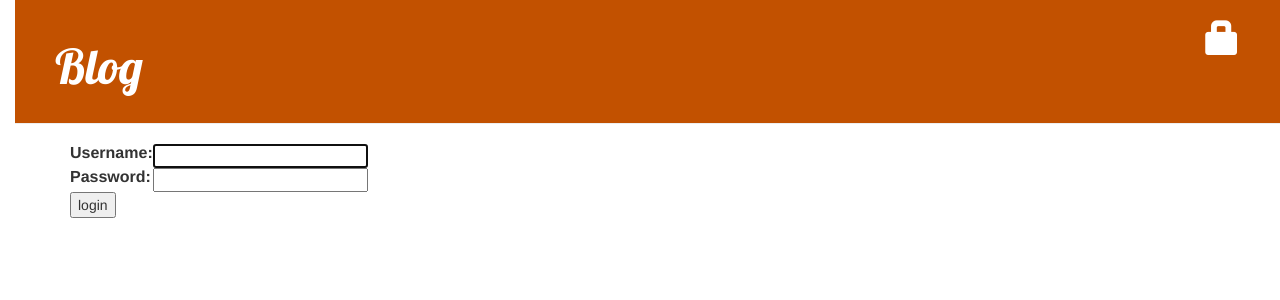
After one commit to jonathonkindle/ITC172Final, a Django app: page /accounts/login/ in a window 1280 px wide. The commit adds this page. Shown: the top 300 px of the page. Run offline with Django 3.2, Linux system fonts and the light colour scheme; some libraries are stand-ins or nearby versions.

Commit message:
Added login and logout features

```diff
--- a/mysite/Blog/templates/blog/base.html
+++ b/mysite/Blog/templates/blog/base.html
@@ -11,6 +11,10 @@
         <div class="page-header">
             {% if user.is_authenticated %}
                 <a href="{% url 'post_new' %}" class="top-menu"><span class="glyphicon glyphicon-plus"></span></a>
+                <a href="{% url 'post_draft_list' %}" class="top-menu"><span class="glyphicon glyphicon-edit"></span></a>
+                <p class="top-menu">Hello {{ user.username }} <small>(<a href="{% url 'logout' %}">Log out</a>)</small></p>
+            {% else %}
+                <a href="{% url 'login' %}" class="top-menu"><span class="glyphicon glyphicon-lock"></span></a>
             {% endif %}
             <h1><a href="/">Blog</a></h1>
         </div>
--- a/mysite/Blog/templates/blog/post_detail.html
+++ b/mysite/Blog/templates/blog/post_detail.html
@@ -6,9 +6,12 @@
             <div class="date">
                 {{ post.published_date }}
             </div>
+        {% else %}
+            <a class="btn btn-default" href="{% url 'post_publish' pk=post.pk %}">Publish</a>
         {% endif %}
-        {% if user.is_authentucated %}
+        {% if user.is_authenticated %}
             <a class="btn btn-default" href="{% url 'post_edit' pk=post.pk %}"><span class="glyphicon glyphicon-pencil"></span></a>
+            <a class="btn btn-default" href="{% url 'post_remove' pk=post.pk %}"><span class="glyphicon glyphicon-remove"></span></a>
         {% endif %}
         <h2>{{ post.title }}</h2>
         <p>{{ post.text|linebreaksbr }}</p>
--- /dev/null
+++ b/mysite/Blog/templates/registration/login.html
@@ -0,0 +1,24 @@
+{% extends "blog/base.html" %}
+
+{% block content %}
+    {% if form.errors %}
+        <p>Your username and password didn't match. Please try again.</p>
+    {% endif %}
+
+    <form method="post" action="{% url 'login' %}">
+    {% csrf_token %}
+        <table>
+        <tr>
+            <td>{{ form.username.label_tag }}</td>
+            <td>{{ form.username }}</td>
+        </tr>
+        <tr>
+            <td>{{ form.password.label_tag }}</td>
+            <td>{{ form.password }}</td>
+        </tr>
+        </table>
+
+        <input type="submit" value="login" />
+        <input type="hidden" name="next" value="{{ next }}" />
+    </form>
+{% endblock %}
--- a/mysite/Blog/urls.py
+++ b/mysite/Blog/urls.py
@@ -6,4 +6,7 @@ urlpatterns = [
     path('post/<int:pk>/', views.post_detail, name='post_detail'),
     path('post/new/', views.post_new, name='post_new'),
     path('post/<int:pk>/edit/', views.post_edit, name='post_edit'),
+    path('drafts/', views.post_draft_list, name='post_draft_list'),
+    path('post/<pk>/publish/', views.post_publish, name='post_publish'),
+    path('post/<pk>/remove/', views.post_remove, name='post_remove'),
 ]
--- a/mysite/mysite/settings.py
+++ b/mysite/mysite/settings.py
@@ -120,3 +120,5 @@ USE_TZ = True
 
 STATIC_URL = '/static/'
 STATIC_ROOT = os.path.join(BASE_DIR, 'static')
+
+LOGIN_REDIRECT_URL = '/'
--- a/mysite/mysite/urls.py
+++ b/mysite/mysite/urls.py
@@ -15,8 +15,12 @@ Including another URLconf
 """
 from django.contrib import admin
 from django.urls import path, include
+from django.contrib.auth import views
 
 urlpatterns = [
     path('admin/', admin.site.urls),
+    path('accounts/login/', views.LoginView.as_view(), name='login'),
+    path('accounts/logout/', views.LogoutView.as_view(next_page='/'), name='logout'),
     path('', include('Blog.urls')),
+
 ]
```
Also changed, not shown: mysite/Blog/templates/blog/post_draft_list.html (added, +11 -0 lines), mysite/Blog/views.py (+24 -2 lines).
